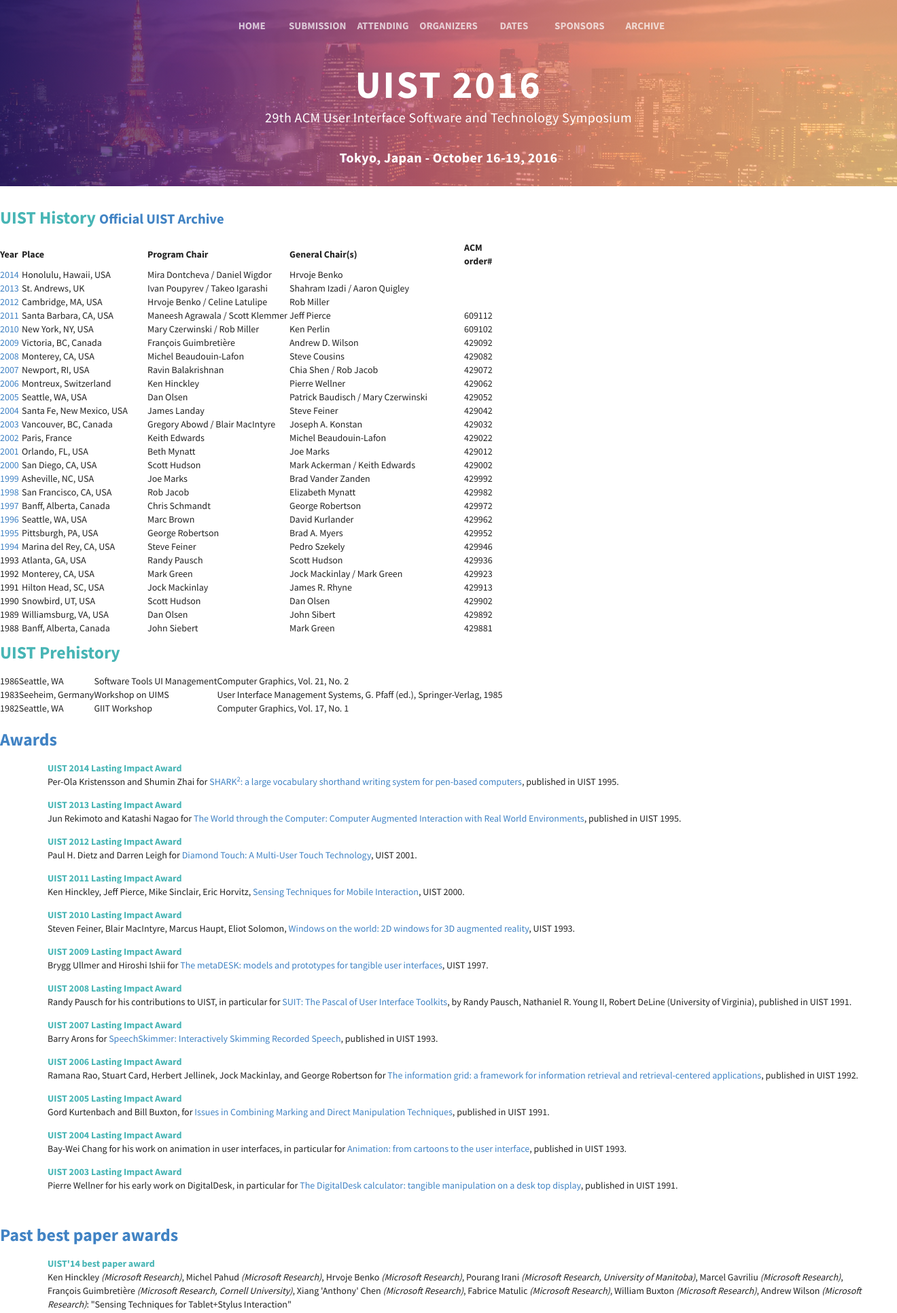
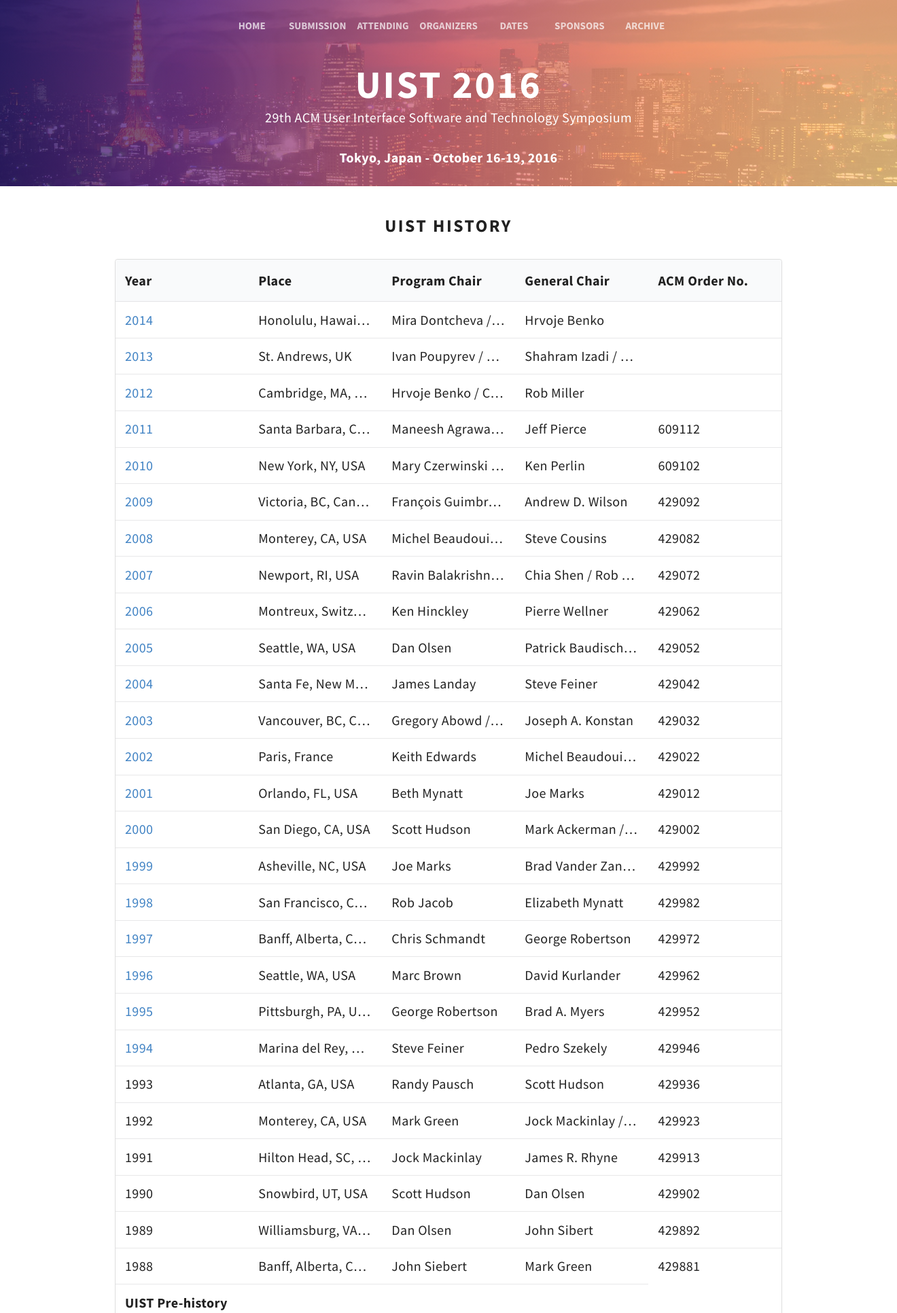
Before and after one commit to ryosuzuki/UIST-2016, a PHP site: page /archive in a window 1320 px wide. Shown: the top 1932 px of the page at 68% size. Run offline with PHP 8.4, Linux system fonts and the light colour scheme; classes that the project's autoload settings leave out are loaded by file name.

Commit message:
Update archive

```diff
--- a/Slim/Views/archive.php
+++ b/Slim/Views/archive.php
@@ -1,41 +1,19 @@
-<div class="section about">
-<!-- <h2>Previous UIST Conferences</h2> -->
-<br />
-
-<style>
-
-strong {
-color: #47B5B5;
-}
-
-p {
-margin-top:10px;
-margin-left:30px;
-}
-
-
-</style>
-
-
-<div class="blk-1">
-
-<h2 style="margin-top:10px;"> <strong>UIST History </strong> <a style="font-size:.8em;" href="http://www.acm.org/uist/archive/index.html">Official UIST Archive</a></h2>
-
-
-<table cellspacing="5">
-  <tbody>
+<div class="ui grid">
+  <section class="twelve wide column centered">
+    <h2 class="ui horizontal divider header">UIST History</h2>
+    <div class="ui grid detail">
+      <div class="sixteen wide column centered">
+        <table class="ui fixed single line table">
+          <thead class="text">
             <tr>
-      <th align="left" width="32">
-Year </th>
-      <th align="left" width="185">
-Place </th>
-      <th align="left" width="209">
-Program Chair </th>
-      <th align="left" width="257">
-General Chair(s) </th>
-      <th align="left" width="55">
-ACM order# </th>
+              <th>Year</th>
+              <th>Place</th>
+              <th>Program Chair</th>
+              <th>General Chair</th>
+              <th>ACM Order No.</th>
             </tr>
+          </thead>
+          <tbody class="text">
             <tr>
               <td> <a href="http://www.acm.org/uist/uist2014/">2014</a>
               </td>
@@ -270,11 +248,12 @@ Green </td>
               <td> Mark Green </td>
               <td> 429881 </td>
             </tr>
-  </tbody>
-</table>
-<h2 style="margin-top:10px;"> <strong>UIST Prehistory </strong></h2>
-<table cellspacing="5">
-  <tbody>
+            <tr>
+              <td><b>UIST Pre-history</b></td>
+              <td></td>
+              <td></td>
+              <td></td>
+            </tr>
             <tr>
               <td> 1986 </td>
               <td> Seattle, WA </td>
@@ -299,6 +278,23 @@ Management Systems, G. Pfaff (ed.), Springer-Verlag, 1985 </td>
             </tr>
           </tbody>
         </table>
+        </br>
+        <p class="about text">
+          We encourage you to register early, because we have limited slots and
+they might be full before the deadline. Registration does not include hotels. You should reserve a hotel on your own. see "accommodation" Eduroam!
+        </p>
+      </div>
+    </div>
+  </section>
+</div>
+
+
+<div class="ui grid">
+  <section class="twelve wide column centered">
+    <h2 class="ui horizontal divider header">Awards</h2>
+    <div class="ui grid detail">
+      <div class="sixteen wide column centered">
+
 <table cellpadding="0" cellspacing="0">
   <tbody>
     <tr>
@@ -308,7 +304,7 @@ Management Systems, G. Pfaff (ed.), Springer-Verlag, 1985 </td>
     </tr>
     <tr>
       <td>
-      <h2> <a name="awards" id="awards">Awards</a>
+      <h2> <a name="awards" id="awards">UIST Lasting Impact Awards</a>
       </h2>
       <blockquote>
       <p> <strong>UIST 2014 Lasting Impact Award</strong><br>
--- a/Slim/Views/registration.php
+++ b/Slim/Views/registration.php
@@ -56,8 +56,9 @@ they might be full before the deadline. Registration does not include hotels. Yo
         Demo, Poster, Student innovation contest, and Reception: <a href="http://www.kaikan.co.jp/josui/">Josui-kaikan Hall</a>
 
         <p class="text text-middle">
+        <i class="fa fa-map-marker fa-fw"></i>
         <span>2-1-2 Hitotsubashi, Chiyoda, Tokyo 101-0003, Japan</span>
-        : <a href="https://www.google.com/maps?ll=35.692434,139.758192&z=16&t=m&hl=en-US&gl=US&mapclient=embed&cid=6466607924994961678" target="_blank"><i class="fa fa-map-maker"></i><b>View at Google Maps</b></a>
+        : <a href="https://www.google.com/maps?ll=35.692434,139.758192&z=16&t=m&hl=en-US&gl=US&mapclient=embed&cid=6466607924994961678" target="_blank"><b><i class="fa fa-map-o fa-fw"></i>&nbsp;Google Maps</b></a>
         </p>
         </h1>
         <img class="ui fluid image" src="<?php echo BASE_PATH; ?>/lib/img/venue/001.jpg">
```
Lines whose indentation alone changed are shown as unchanged.
